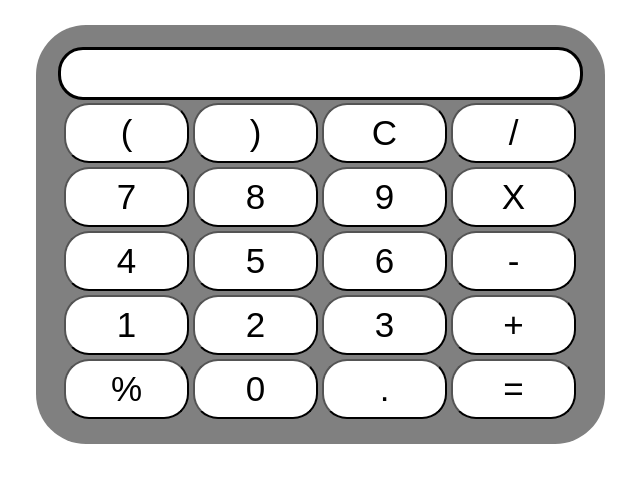
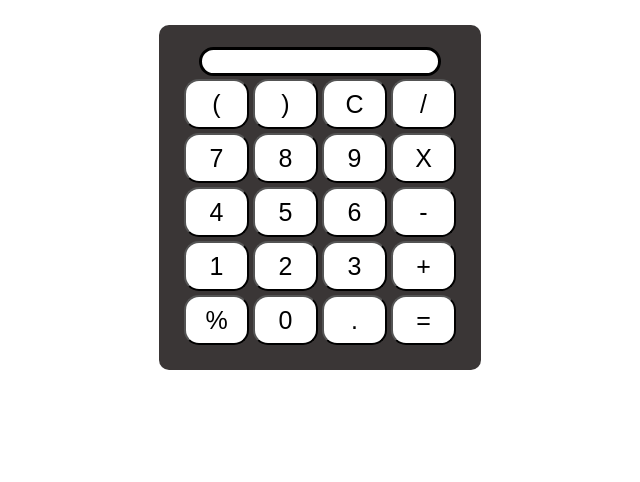
Before and after one commit to vijaykrishnaSB/DAY-19-Task, a plain HTML site: page Day-19 Calculator Asst/index.html in a window 1280 px wide. Shown: the whole page, without its empty margins (320-960 px from the left). Drawn offline with Linux system fonts and the light colour scheme.

Commit message:
Update style.css

```diff
--- a/Day-19 Calculator Asst/style.css
+++ b/Day-19 Calculator Asst/style.css
@@ -8,22 +8,22 @@ table {
 }
 
 input {
-    border-radius: 25px;
+    border-radius: 15px;
     border: 3px solid;
-    font-size: 40px;
+    font-size: 18px;
 }
 
 button{
-    font-size: 35px;
+    font-size: 25px;
     background-color: white;
-    width: 125px;
-    height: 60px;
-    border-radius: 25px;
+    width: 65px;
+    height: 50px;
+    border-radius: 15px;
 }
 
 .calculator {
     display: inline-block;
     padding: 22px;
-    border-radius: 50px;
-    background-color:gray;
+    border-radius: 10px;
+    background-color:rgb(58, 54, 54);
 }
```
